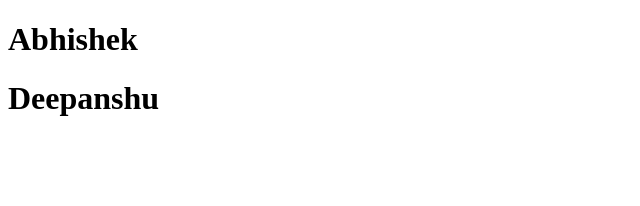
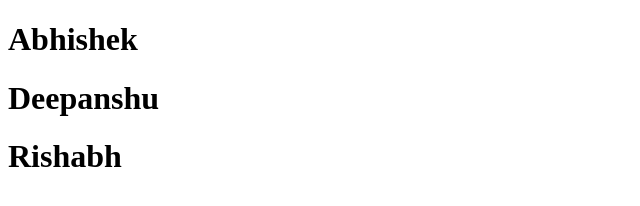
Before and after one commit to Abhishekvverma/demo-use, a plain HTML site: page index.html in a window 1280 px wide. Shown: the whole page, without its empty margins (0-640 px from the left). Drawn offline with Linux system fonts and the light colour scheme.

Commit message:
add rishabh

```diff
--- a/index.html
+++ b/index.html
@@ -8,5 +8,6 @@
 <body>
     <h1>Abhishek</h1>
     <h1>Deepanshu</h1>
+    <h1>Rishabh</h1>
 </body>
 </html>
```
